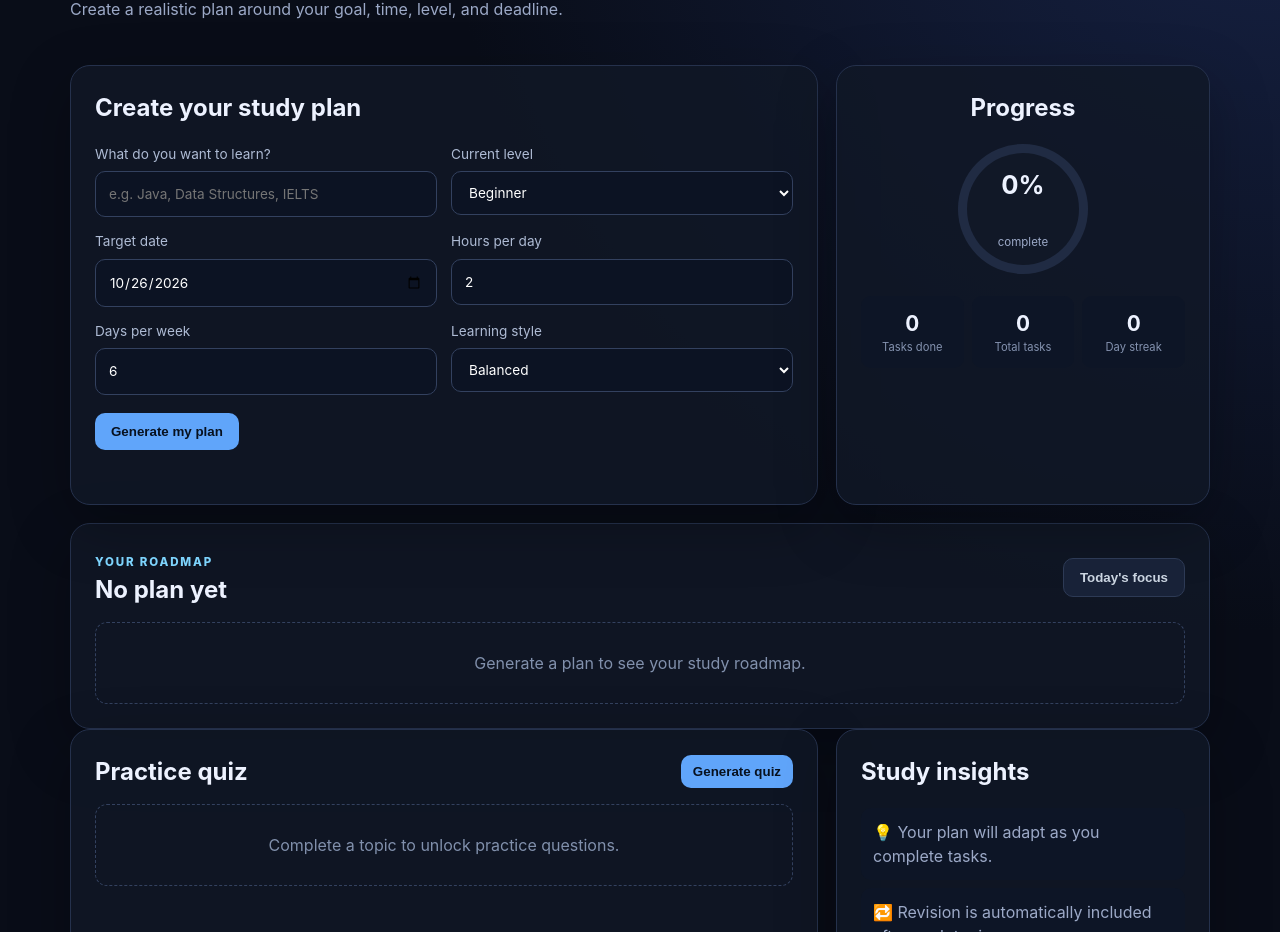
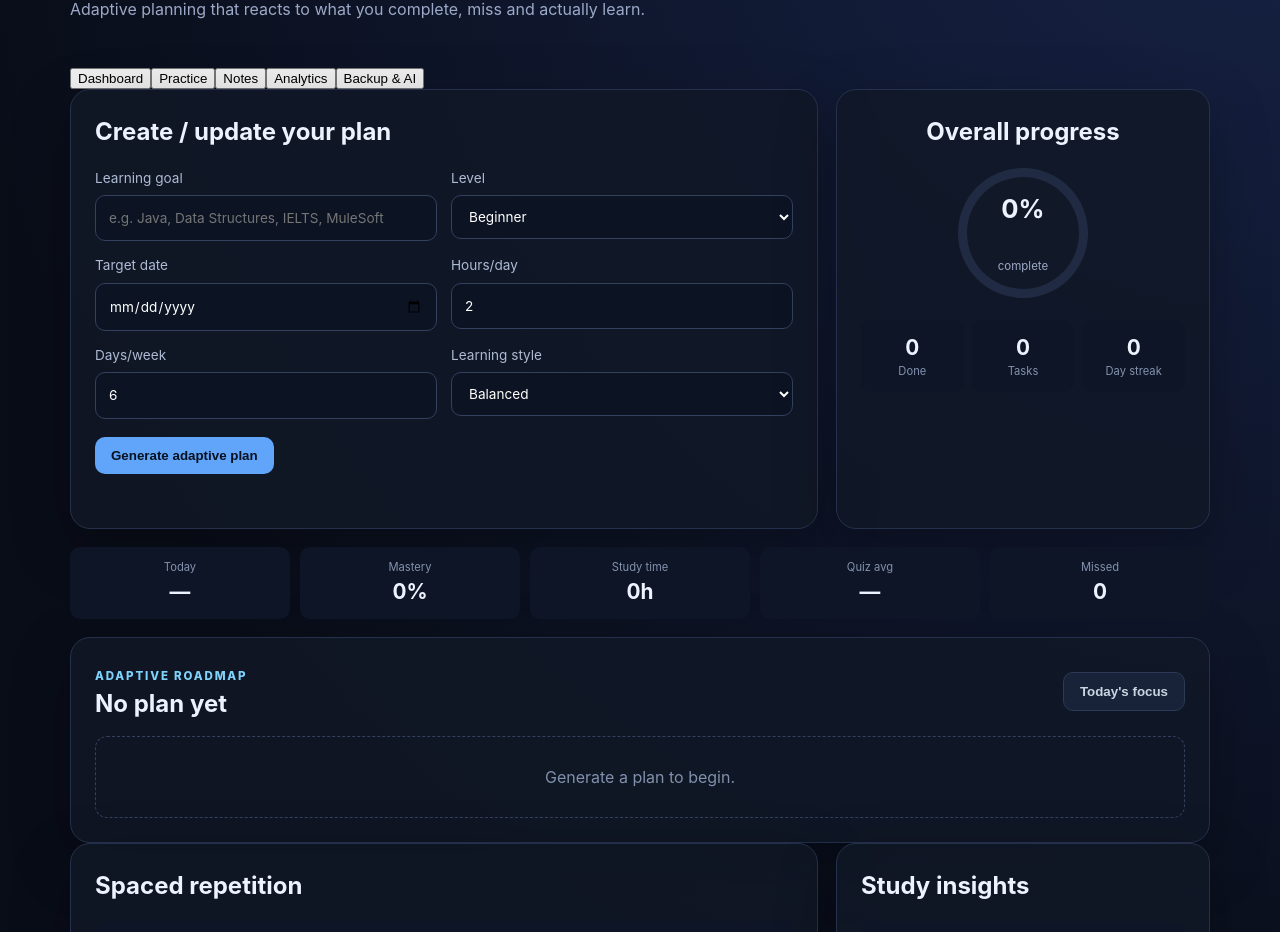
Before and after one commit to Narsing-s/AI-Study-Planner, a plain HTML site: page index.html in a window 1280 px wide. Shown: the part 218-1150 px from the top of the page. Drawn offline with Linux system fonts and the light colour scheme.

Commit message:
Expand planner product interface

```diff
--- a/index.html
+++ b/index.html
@@ -1,22 +1,40 @@
 <!doctype html>
-<html lang="en"><head><meta charset="UTF-8"><meta name="viewport" content="width=device-width,initial-scale=1"><meta name="description" content="AI Study Planner - adaptive study plans, progress, mastery, streaks, and quizzes"><title>AI Study Planner</title><link rel="manifest" href="manifest.webmanifest"><link rel="stylesheet" href="styles.css"></head>
+<html lang="en">
+<head>
+<meta charset="UTF-8"><meta name="viewport" content="width=device-width,initial-scale=1">
+<meta name="description" content="AI Study Planner — adaptive planning, spaced repetition, practice, notes, analytics and backup">
+<meta name="theme-color" content="#090d18"><link rel="manifest" href="manifest.webmanifest">
+<title>AI Study Planner</title><link rel="stylesheet" href="styles.css">
+</head>
 <body><div class="app">
-<header><div><span class="eyebrow">AI STUDY PLANNER</span><h1>Study smarter. Stay consistent.</h1><p>Create a realistic plan around your goal, time, level, and deadline.</p></div><button id="resetBtn" class="ghost">Reset</button></header>
+<header><div><span class="eyebrow">AI STUDY PLANNER</span><h1>Study smarter. Stay consistent.</h1><p>Adaptive planning that reacts to what you complete, miss and actually learn.</p></div><button id="resetBtn" class="ghost">Reset</button></header>
+<nav class="tabs" aria-label="Sections">
+<button class="tab active" data-tab="dashboard">Dashboard</button><button class="tab" data-tab="practice">Practice</button><button class="tab" data-tab="notes">Notes</button><button class="tab" data-tab="analytics">Analytics</button><button class="tab" data-tab="data">Backup & AI</button>
+</nav>
 <main>
-<section class="hero-grid">
-<div class="card setup"><h2>Create your study plan</h2><div class="grid">
-<label>What do you want to learn?<input id="goal" placeholder="e.g. Java, Data Structures, IELTS"></label>
-<label>Current level<select id="level"><option>Beginner</option><option>Intermediate</option><option>Advanced</option></select></label>
-<label>Target date<input id="target" type="date"></label>
-<label>Hours per day<input id="hours" type="number" min="0.5" max="12" step="0.5" value="2"></label>
-<label>Days per week<input id="days" type="number" min="1" max="7" value="6"></label>
+<section id="dashboard" class="tab-panel active">
+<section class="hero-grid"><div class="card setup"><h2>Create / update your plan</h2><div class="grid">
+<label>Learning goal<input id="goal" placeholder="e.g. Java, Data Structures, IELTS, MuleSoft"></label>
+<label>Level<select id="level"><option>Beginner</option><option>Intermediate</option><option>Advanced</option></select></label>
+<label>Target date<input id="target" type="date"></label><label>Hours/day<input id="hours" type="number" min=".5" max="12" step=".5" value="2"></label>
+<label>Days/week<input id="days" type="number" min="1" max="7" value="6"></label>
 <label>Learning style<select id="style"><option>Balanced</option><option>Practice first</option><option>Concept first</option><option>Interview focused</option></select></label>
-</div><button id="generate" class="primary">Generate my plan</button><p id="message" class="message"></p></div>
-<div class="card snapshot"><h2>Progress</h2><div class="ring"><strong id="progressPct">0%</strong><span>complete</span></div><div class="stats"><div><b id="doneCount">0</b><span>Tasks done</span></div><div><b id="totalCount">0</b><span>Total tasks</span></div><div><b id="streak">0</b><span>Day streak</span></div></div></div>
+</div><button id="generate" class="primary">Generate adaptive plan</button><p id="message" class="message"></p></div>
+<div class="card snapshot"><h2>Overall progress</h2><div class="ring"><strong id="progressPct">0%</strong><span>complete</span></div><div class="stats"><div><b id="doneCount">0</b><span>Done</span></div><div><b id="totalCount">0</b><span>Tasks</span></div><div><b id="streak">0</b><span>Day streak</span></div></div></div></section>
+<section class="metrics"><div><span>Today</span><b id="todayProgress">—</b></div><div><span>Mastery</span><b id="mastery">0%</b></div><div><span>Study time</span><b id="studyHours">0h</b></div><div><span>Quiz avg</span><b id="quizScore">—</b></div><div><span>Missed</span><b id="missedTasks">0</b></div></section>
+<section class="card"><div class="section-head"><div><span class="eyebrow">ADAPTIVE ROADMAP</span><h2 id="planTitle">No plan yet</h2></div><button id="todayBtn" class="ghost">Today's focus</button></div><div id="days" class="days"><div class="empty">Generate a plan to begin.</div></div></section>
+<section class="lower-grid"><div class="card"><h2>Spaced repetition</h2><div id="reviews" class="insights"><p>Complete a task to create your first review.</p></div></div><div class="card"><h2>Study insights</h2><div id="insights" class="insights"><p>Adaptive recommendations will appear here.</p></div></div></section>
 </section>
-<section class="card plan"><div class="section-head"><div><span class="eyebrow">YOUR ROADMAP</span><h2 id="planTitle">No plan yet</h2></div><button id="todayBtn" class="ghost">Today's focus</button></div><div id="days" class="days"><div class="empty">Generate a plan to see your study roadmap.</div></div></section>
-<section class="lower-grid">
-<div class="card"><div class="section-head"><h2>Practice quiz</h2><button id="quizBtn" class="primary small">Generate quiz</button></div><div id="quiz"><div class="empty">Complete a topic to unlock practice questions.</div></div></div>
-<div class="card"><h2>Study insights</h2><div id="insights" class="insights"><p>💡 Your plan will adapt as you complete tasks.</p><p>🔁 Revision is automatically included after each topic.</p><p>🎯 Keep sessions short enough to finish consistently.</p></div></div>
-</section>
-<section class="card metrics"><div><span>Today</span><b id="todayProgress">—</b></div><div><span>Mastery</span><b id="mastery">0%</b></div><div><span>Study time</span><b id="studyHours">0h</b></div><div><span>Quiz average</span><b id="quizScore">—</b></div><div><span>Missed tasks</span><b id="missedTasks">0</b></div></section></main><footer>AI Study Planner · Open-source MVP</footer></div><script src="app.js"></script><script>if("serviceWorker"in navigator)navigator.serviceWorker.register("sw.js");</script></body></html>
+
+<section id="practice" class="tab-panel"><div class="card"><div class="section-head"><div><span class="eyebrow">PRACTICE LAB</span><h2>Active recall</h2></div><button id="newPractice" class="primary">New practice</button></div><div class="practice-grid"><div><h3>Flashcards</h3><div id="flashcard" class="flashcard"><b>Generate practice</b><p>Flashcards use the current topic and your review schedule.</p></div><button id="flipCard" class="ghost">Flip card</button><button id="rateCard" class="primary small">I knew it</button><button id="againCard" class="ghost small">Review again</button></div><div><h3>Short answer</h3><div id="shortAnswer"></div><button id="checkShort" class="primary small">Check answer</button></div></div>
+<hr><div class="section-head"><h3>Mock test</h3><button id="mockTest" class="primary small">Start 10-question test</button></div><div id="mock"></div></div></section>
+
+<section id="notes" class="tab-panel"><div class="card"><div class="section-head"><div><span class="eyebrow">KNOWLEDGE BASE</span><h2>Topic notes</h2></div><button id="saveNote" class="primary">Save note</button></div><div class="grid"><label>Topic<select id="noteTopic"></select></label><label>Note title<input id="noteTitle" placeholder="Key concept"></label></div><label>Notes<textarea id="noteBody" rows="8" placeholder="Write your explanation, examples, mistakes or interview points..."></textarea></label><div id="notesList" class="notes-list"></div></div></section>
+
+<section id="analytics" class="tab-panel"><div class="card"><span class="eyebrow">HISTORY</span><h2>Study analytics</h2><div id="analyticsGrid" class="analytics-grid"></div><div id="history" class="history"></div></div></section>
+
+<section id="data" class="tab-panel"><div class="card"><span class="eyebrow">PORTABILITY</span><h2>Backup, calendar & AI</h2><div class="action-grid"><button id="exportData" class="primary">Export backup</button><label class="file-button">Import backup<input id="importData" type="file" accept="application/json"></label><button id="calendarBtn" class="ghost">Export calendar (.ics)</button></div>
+<hr><h3>Optional AI assistant</h3><p>Keep the app free and private: generate a ready-to-paste AI prompt from your current weak topics. No API key is stored in this static app.</p><div id="aiSummary" class="prompt-box"></div><button id="copyPrompt" class="primary">Copy AI prompt</button><h3>Adaptive engine</h3><p>Missed tasks are moved to the next available study slots, completed work reduces duplicate workload, and quiz performance changes topic difficulty and review priority.</p></div></section>
+</main><footer>AI Study Planner · Free · Local-first · No account required</footer></div>
+<script src="app.js"></script><script>if("serviceWorker"in navigator)navigator.serviceWorker.register("sw.js");</script>
+</body></html>
```
